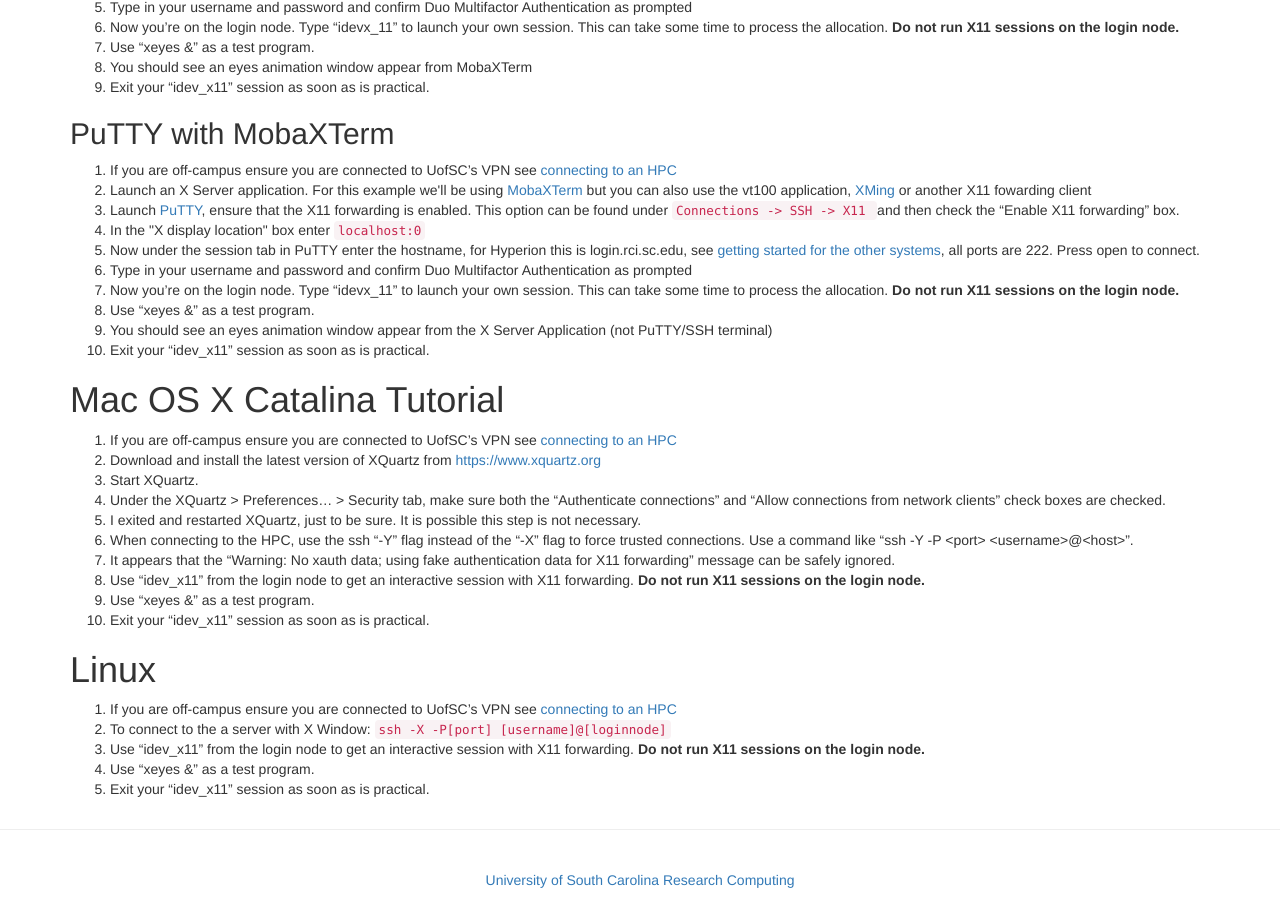
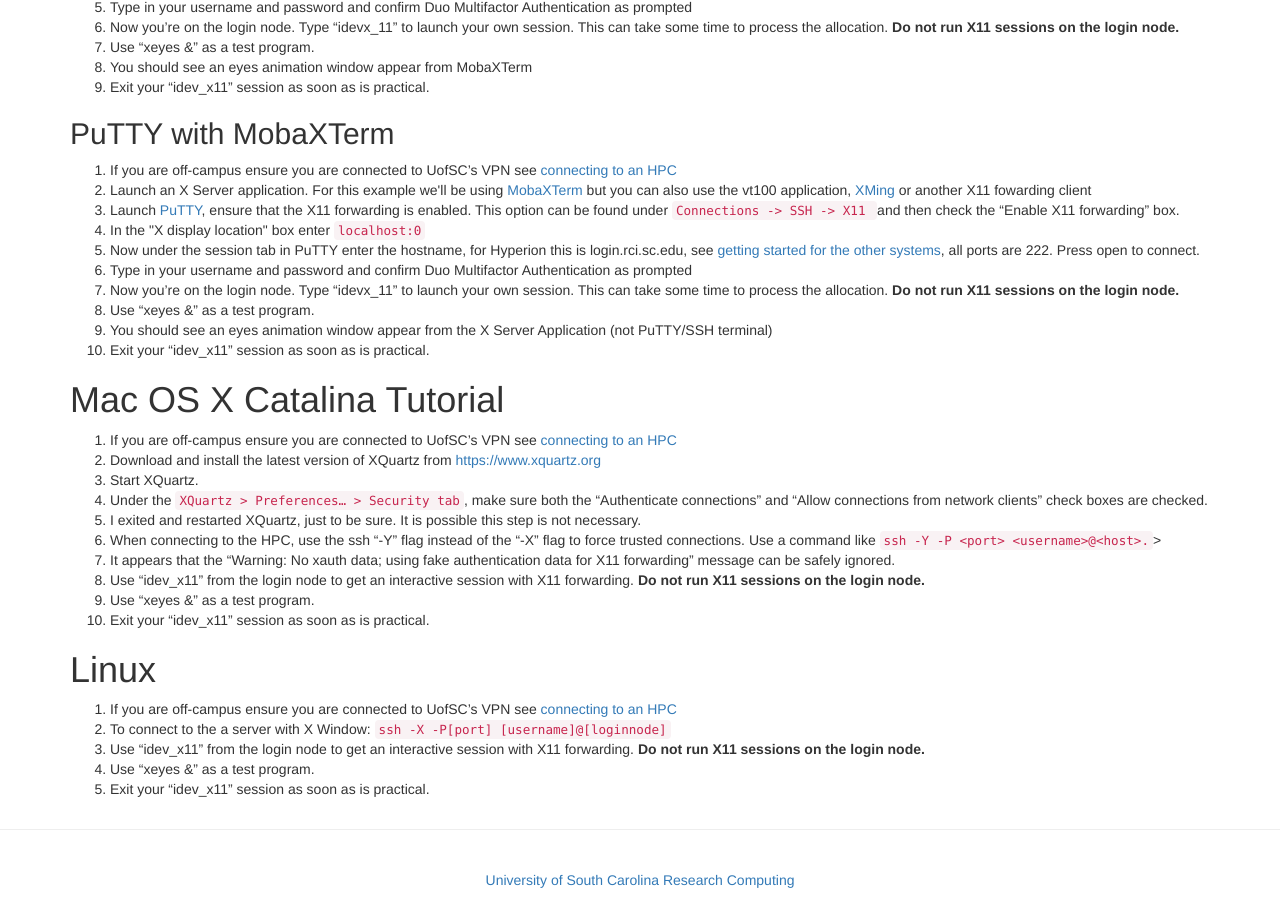
Before and after one commit to uofsc-rc/uofsc-rc.github.io, a Jekyll site: the page built from sys-tutorial/x-window.html, in a window 1280 px wide and 900 px high, scrolled down 793 px. Built offline with Jekyll 4.4.1, drawn with Linux system fonts in a browser that asks for light colours.

```diff
--- a/sys-tutorial/x-window.html
+++ b/sys-tutorial/x-window.html
@@ -76,12 +76,12 @@ title: X Window
             <li>Download and install the latest version of XQuartz from <a
                     href="https://www.xquartz.org">https://www.xquartz.org</a></li>
             <li>Start XQuartz.</li>
-            <li>Under the XQuartz > Preferences… > Security tab, make sure both the “Authenticate connections” and
+            <li>Under the <code>XQuartz > Preferences… > Security tab</code>, make sure both the “Authenticate connections” and
                 “Allow connections from network clients” check boxes are checked.</li>
             <li>I exited and restarted XQuartz, just to be sure. It is possible this step is not necessary.</li>
             <li>When connecting to the HPC, use the ssh “-Y” flag instead of the “-X” flag to force trusted connections.
-                Use a command like “ssh -Y -P &lt;port&gt;
-                &lt;username&gt;@&lt;host&gt;”.</li>
+                Use a command like <code>ssh -Y -P &lt;port&gt;
+                &lt;username&gt;@&lt;host&gt;.</code>></li>
             <li>It appears that the “Warning: No xauth data; using fake authentication data for X11 forwarding” message
                 can be safely ignored.</li>
             <li>Use “idev_x11” from the login node to get an interactive session with X11 forwarding. <b>Do not run X11
```
